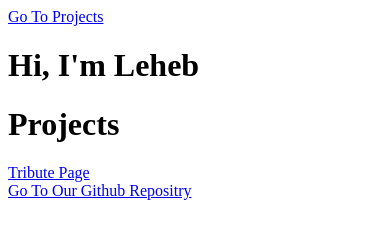
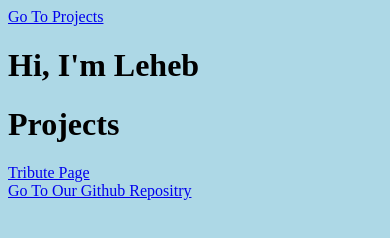
Before and after one commit to LevDoesCode/microverse-trials-ih-lev-html-css, a plain HTML site: page index.html in a window 390 px wide. Drawn offline with Linux system fonts and the light colour scheme.

Commit message:
added media query that changes the backgrond color based on window width

```diff
--- a/css/style.css
+++ b/css/style.css
@@ -0,0 +1,12 @@
+body
+{
+    background-color: lightgreen;
+}
+
+@media only screen and (max-width: 1000px)
+{
+    body
+    {
+      background-color: lightblue;
+    }
+}
--- a/index.html
+++ b/index.html
@@ -2,8 +2,9 @@
 <html lang="en">
   <head>
     <meta charset="UTF-8">
+    <link rel="stylesheet" href="css/style.css">
+    <meta name="viewport" content="width=device-width, initial-scale=1.0">
     <title>Fork Me! FCC: Test Suite Template</title>
-    <link rel="stylesheet" href="css/style.css">
   </head>
 
   <body>
```
